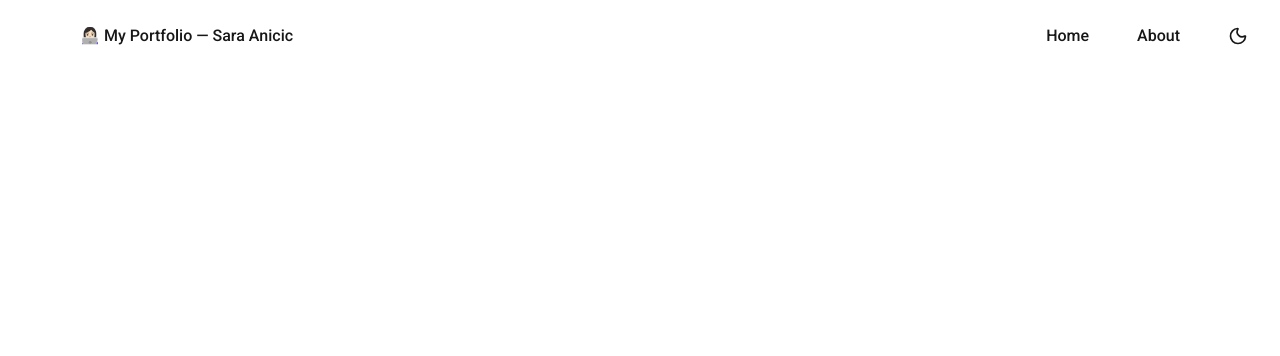
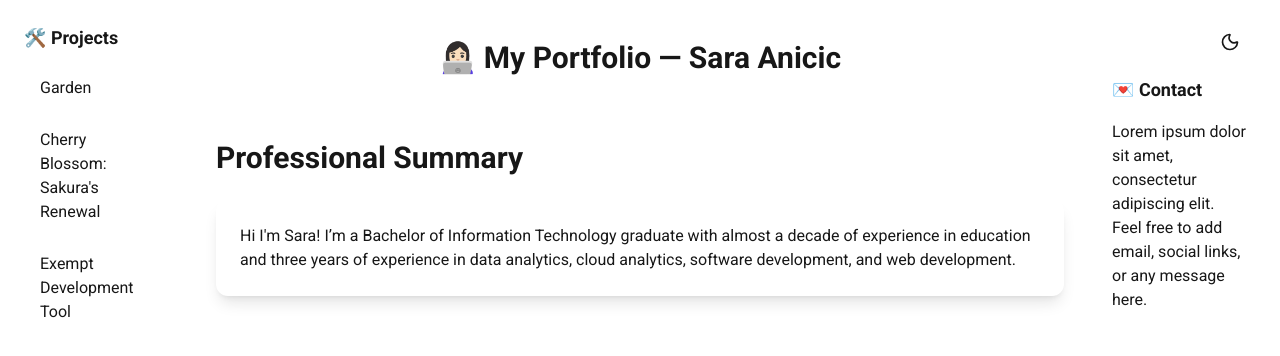
Before and after one commit to s-anicic/my-portfolio, a Next.js app: page / in a window 1280 px wide. Shown: the top 356 px of the page. Built offline with nearby package versions, Linux system fonts and the light colour scheme.

Commit message:
added contact bar and updated styling

```diff
--- /dev/null
+++ b/app/components/ContactBar.tsx
@@ -0,0 +1,25 @@
+import React from "react";
+import ThemeToggle from "./ThemeToggle";
+
+const ContactBar = () => {
+  return (
+    <aside className="w-[15vw] min-w-[80px] h-screen fixed top-0 right-0 flex flex-col p-6 space-y-4">
+      {/* Top row: ThemeToggle */}
+      <div className="flex justify-end">
+        <ThemeToggle />
+      </div>
+
+      {/* Contact Header */}
+      <h2 className="text-lg font-bold mb-4 text-[var(--color-foreground)]">💌 Contact</h2>
+
+      {/* Space for text */}
+      <div className="flex-1 overflow-auto text-[var(--color-foreground)]">
+        {/* Add your contact info or text here */}
+        <p>Lorem ipsum dolor sit amet, consectetur adipiscing elit.</p>
+        <p>Feel free to add email, social links, or any message here.</p>
+      </div>
+    </aside>
+  );
+};
+
+export default ContactBar;
--- a/app/components/Header.tsx
+++ b/app/components/Header.tsx
@@ -1,5 +1,7 @@
 export default function Header() {
-    return (
-        <h1>👩🏻‍💻 My Portfolio — Sara Anicic</h1>
-    );
+  return (
+    <h1 className="max-w-5xl mx-auto p-6 font-bold text-[var(--color-foreground)] text-3xl">
+      👩🏻‍💻 My Portfolio — Sara Anicic
+    </h1>
+  );
 }
--- a/app/components/Navbar.tsx
+++ b/app/components/Navbar.tsx
@@ -1,31 +1,9 @@
-import Link from "next/link";
 import Header from "./Header";
-import ThemeToggle from "./ThemeToggle";
 
 export default function Navbar() {
   return (
-    <div className="flex items-center justify-between p-4 pl-20 font-medium">
-      {/* Left side */}
+    <div className="flex items-center justify-between p-4">
       <Header />
-
-      {/* Right side */}
-      <div className="flex items-center gap-4">
-        <Link
-          href="/"
-          className="px-4 py-2 rounded-full font-medium hover:bg-gray-100 dark:hover:bg-gray-700 text-[var(--color-foreground)]"
-        >
-          Home
-        </Link>
-        <Link
-          href="/about"
-          className="px-4 py-2 rounded-full font-medium hover:bg-gray-100 dark:hover:bg-gray-700 text-[var(--color-foreground)]"
-        >
-          About
-        </Link>
-
-        {/* Theme toggle button */}
-        <ThemeToggle />
-      </div>
     </div>
   );
 }
--- /dev/null
+++ b/app/components/ProfessionalSummary.tsx
@@ -0,0 +1,18 @@
+export default function ProfessionalSummary() {
+  return (
+    <section className="max-w-4xl mx-auto p-6 space-y-6">
+      <h2 className="text-3xl font-bold text-[var(--color-foreground)] inline-block">
+        Professional Summary
+      </h2>
+
+      <div className="space-y-4">
+        <div className="p-6 rounded-xl shadow-lg dark:bg-zinc-900">
+          <p>
+            Hi I'm Sara! I’m a Bachelor of Information Technology graduate with almost a decade of experience in education and three years of experience in data analytics, cloud analytics, software development, and web development.
+          </p>
+        </div>
+
+        </div>
+    </section>
+  );
+}
--- /dev/null
+++ b/app/components/SidebarNav.tsx
@@ -0,0 +1,20 @@
+import Link from "next/link";
+
+const SidebarNav = () => (
+  <aside className="w-[15vw] min-w-[80px] h-screen fixed top-0 left-0 p-6 space-y-4 bg-white/10 dark:bg-transparent backdrop-blur-md">
+    <h2 className="text-lg font-bold text-[var(--color-foreground)] mb-4">🛠️ Projects</h2>
+    <nav className="flex flex-col gap-3">
+      <Link href="https://github.com/s-anicic/garden" target="_blank" rel="noopener noreferrer" className="block px-4 py-2 rounded-md text-[var(--color-foreground)] hover:bg-gray-200 dark:hover:bg-zinc-900 transition-colors duration-200">
+        Garden
+      </Link>
+      <Link href="https://github.com/s-anicic/cherry-blossom-sakuras-renewal" target="_blank" rel="noopener noreferrer" className="block px-4 py-2 rounded-md text-[var(--color-foreground)] hover:bg-gray-200 dark:hover:bg-zinc-900 transition-colors duration-200">
+        Cherry Blossom: Sakura&apos;s Renewal
+      </Link>
+      <Link href="https://github.com/L-Baldacchino/permitpals" target="_blank" rel="noopener noreferrer" className="block px-4 py-2 rounded-md text-[var(--color-foreground)] hover:bg-gray-200 dark:hover:bg-zinc-900 transition-colors duration-200">
+        Exempt Development Tool
+      </Link>
+    </nav>
+  </aside>
+);
+
+export default SidebarNav;
--- a/app/components/ThemeToggle.tsx
+++ b/app/components/ThemeToggle.tsx
@@ -26,7 +26,7 @@ export default function ThemeToggle() {
   return (
     <button
       onClick={toggleTheme}
-      className="px-4 py-2 rounded-full font-medium text-[var(--color-foreground)] hover:bg-gray-100 dark:hover:bg-gray-700 transition-colors duration-300"
+      className="px-4 py-2 rounded-full font-medium text-[var(--color-foreground)] transition-colors duration-300"
       aria-label="Toggle theme"
     >
       {isDark ? <Sun size={20} /> : <Moon size={20} />}
--- a/app/page.tsx
+++ b/app/page.tsx
@@ -1,7 +1,15 @@
 import Navbar from "./components/Navbar"
+import SidebarNav from "./components/SidebarNav"
+import ContactBar from "./components/ContactBar"
+import ProfessionalSummary from "./components/ProfessionalSummary"
 
 export default function Home() {
   return (
+    <>
   <Navbar />
+  <SidebarNav />
+  <ContactBar />
+  <ProfessionalSummary />
+  </>
   );
 }
```
